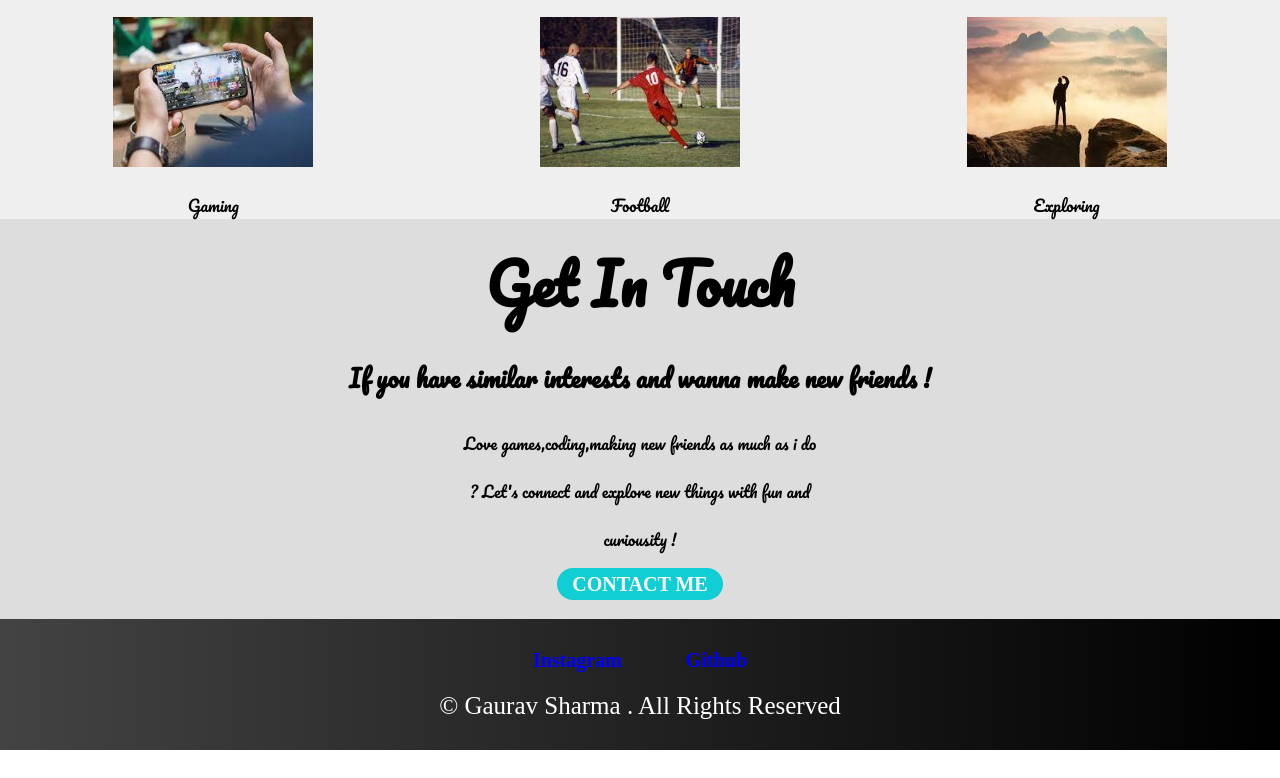
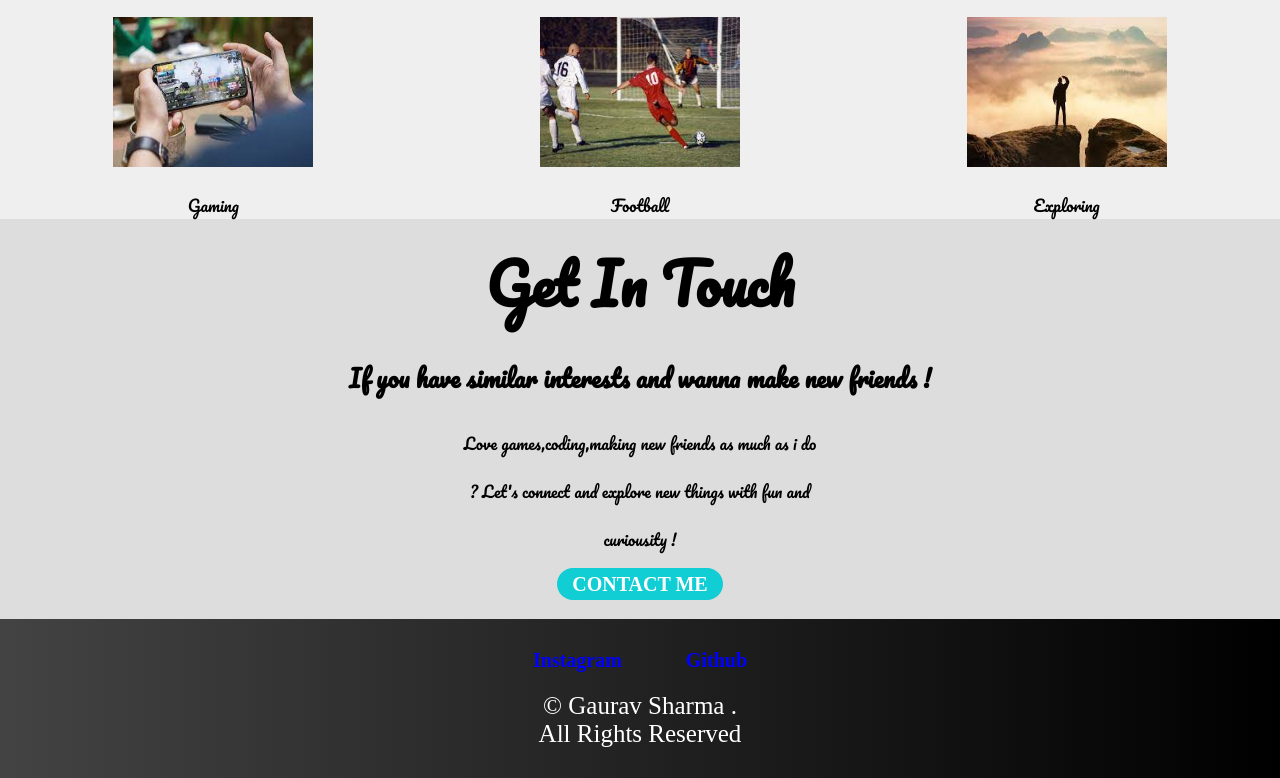
Before and after one commit to Gaurav-Sharma-2002/capstone-2, a plain HTML site: page index.html in a window 1280 px wide. Shown: the part 1736-2514 px from the top of the page. Before the commit the page ends 2486 px from the top, so only its background shows below. Drawn offline with Linux system fonts and the light colour scheme.

Commit message:
Update index.html

```diff
--- a/index.html
+++ b/index.html
@@ -121,7 +121,7 @@
     <footer>
         <a href="https://www.instagram.com/gaurav_sharma_1503/" target="_blank">Instagram</a>
         <a href="https://github.com/Gaurav-Sharma-2002 " target="_blank">Github</a>
-        <p class="copyright">© Gaurav Sharma . All Rights Reserved</p>
+        <p class="copyright">© Gaurav Sharma .<br> All Rights Reserved</p>
     </footer>
 
 </body>
```
